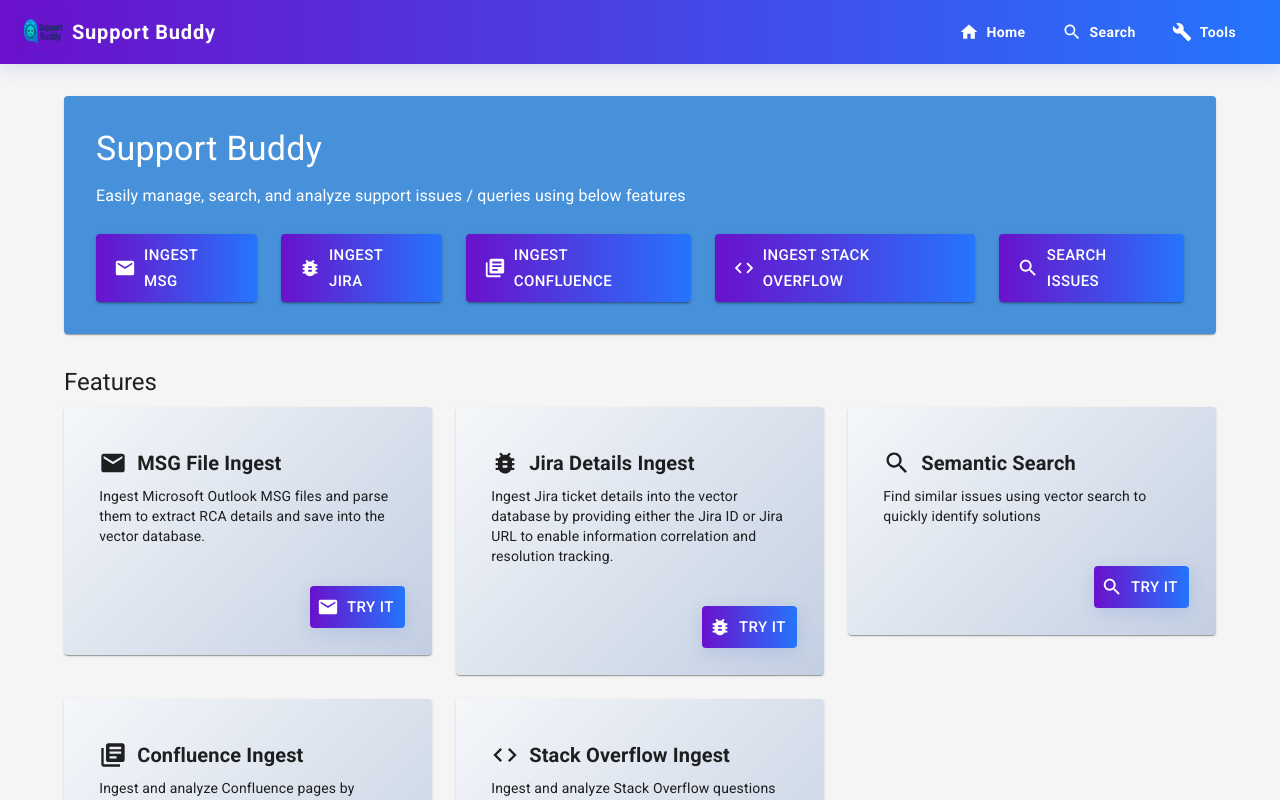
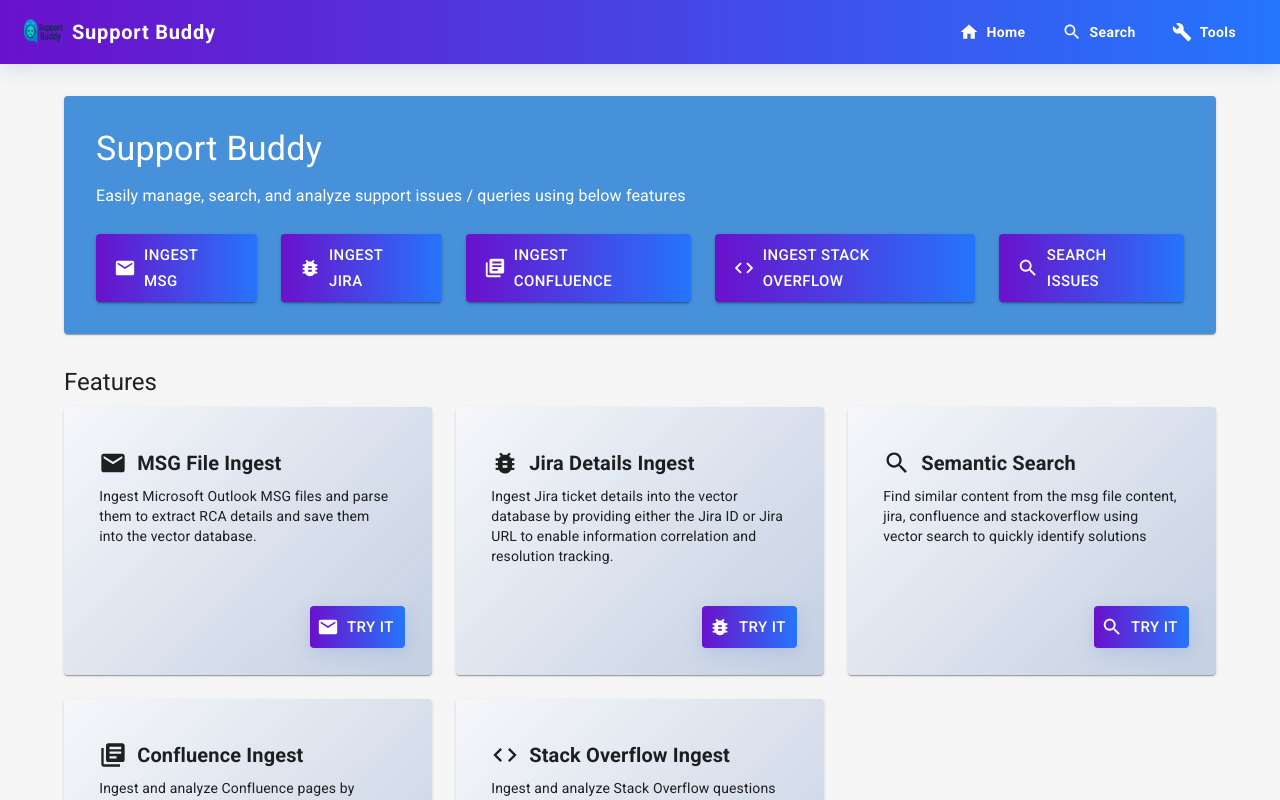
Before and after one commit to rsrini7/Smart-Support-Buddy, a React (Create React App) app in the folder frontend/: page / in a window 1280 px wide. Shown: the top 800 px of the page. Built offline with nearby package versions, Linux system fonts and the light colour scheme.

Commit message:
style: improve card layout and text consistency in HomePage
Adjust card height and flex properties to ensure consistent layout. Update text descriptions for clarity and consistency across feature cards.

```diff
--- a/frontend/src/index.css
+++ b/frontend/src/index.css
@@ -55,6 +55,13 @@ code {
   border: none;
   position: relative;
   overflow: hidden;
+  height: 100%;
+  display: flex;
+  flex-direction: column;
+}
+
+.feature-card .MuiCardContent-root {
+  flex: 1;
 }
 
 .feature-card:hover, .feature-card:focus-within {
--- a/frontend/src/pages/HomePage.js
+++ b/frontend/src/pages/HomePage.js
@@ -80,7 +80,7 @@ const HomePage = () => {
         Features
       </Typography>
 
-      <Grid container spacing={3}>
+      <Grid container spacing={3} alignItems="stretch">
         <Grid item xs={12} md={4}>
           <Card className="feature-card">
             <CardContent>
@@ -89,7 +89,7 @@ const HomePage = () => {
                 MSG File Ingest
               </Typography>
               <Typography variant="body2">
-                Ingest Microsoft Outlook MSG files and parse them to extract RCA details and save into the vector database.
+                Ingest Microsoft Outlook MSG files and parse them to extract RCA details and save them into the vector database.
               </Typography>
             </CardContent>
             <CardActions>
@@ -139,7 +139,7 @@ const HomePage = () => {
                 Semantic Search
               </Typography>
               <Typography variant="body2">
-                Find similar issues using vector search to quickly identify solutions
+                Find similar content from the msg file content, jira, confluence and stackoverflow using vector search to quickly identify solutions
               </Typography>
             </CardContent>
             <CardActions>
```
